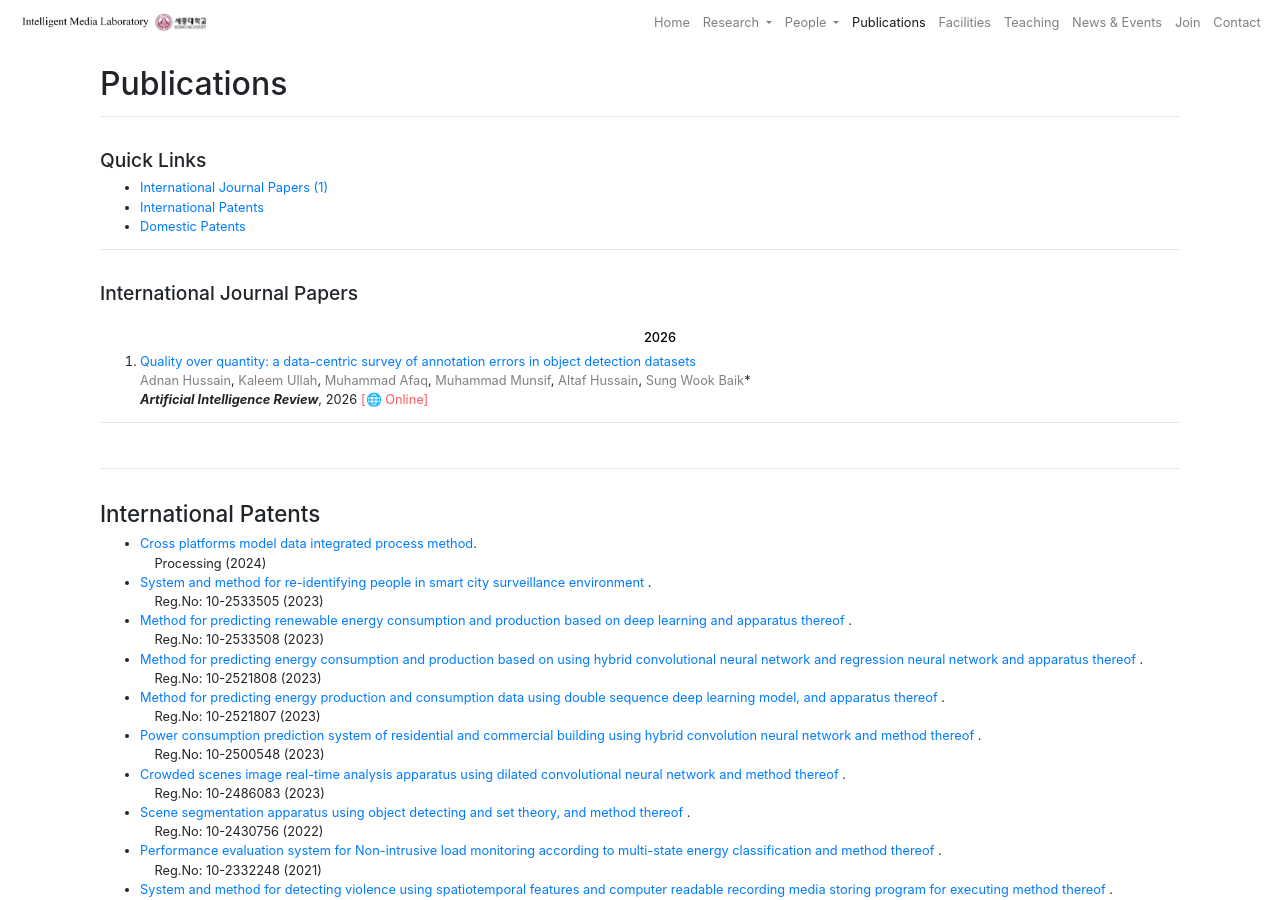
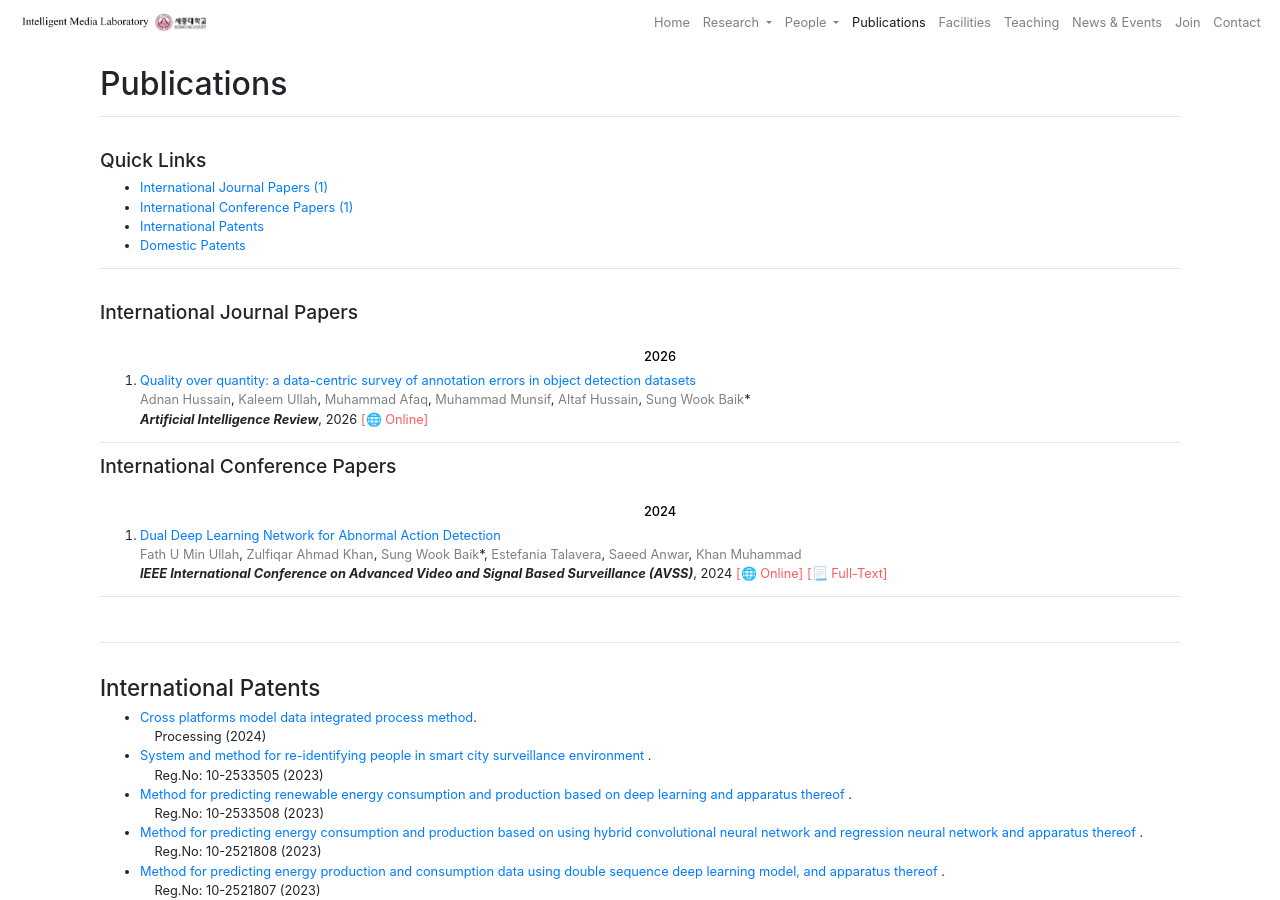
Before and after one commit to imlab3797/imlab3797.github.io, a Jekyll site: the page built from publications/index.html, in a window 1280 px wide and 900 px high. Built offline with Jekyll 4.4.1, drawn with Linux system fonts in a browser that asks for light colours; some of the changed lines change nothing that is shown.

Commit message:
updated conference paper

```diff
--- /dev/null
+++ b/_publications/2024-abnormal-action.md
@@ -0,0 +1,36 @@
+---
+type: "Conference Paper"
+layout: publication
+group: publications
+
+title: "Dual Deep Learning Network for Abnormal Action Detection"
+
+authors:
+  - name: "Fath U Min Ullah"
+  - name: "Zulfiqar Ahmad Khan"
+  - name: "Sung Wook Baik"
+    corresponding: true
+  - name: "Estefania Talavera"
+  - name: "Saeed Anwar"
+  - name: "Khan Muhammad"
+
+domestic_or_international: "International"
+
+pub:
+  - name: "IEEE International Conference on Advanced Video and Signal Based Surveillance (AVSS)"
+    doi: "10.1109/AVSS61716.2024.10672568"
+    year: "2024"
+    state: "published"
+    pdf: "https://ieeexplore.ieee.org/stamp/stamp.jsp?arnumber=10672568"
+
+pub_date: "2024-07-01"
+
+image: "/static/pub/2024-abnormal-action.png"
+
+abstract: >
+  Neural networks have demonstrated remarkable effectiveness in solving distinct real-world vision problems pertaining to activity recognition and violence detection in surveillance scenarios. The broad reliance on practicing a single network for spatial and motion information collection has made them less effective for long-term dependency analysis in video snippets. Our work solves this issue through a multi-network fusion strategy suitable for real-world surveillance. Initially, the spatial information is accessed from a compound coefficient strategy inspired by a robust convolutional neural network (ConvNet). Next, the pyramidal convolutional features from two consecutive frames are obtained through LiteFlowNet. The output from both the networks (ConvNet and LiteFlowNet) is separately passed into a deep-gated recurrent unit (GRU) assembled with skip connections. The outputs obtained from each GRU are fused and further propagated to the dense layer for final decision. The results on the datasets and ablation study confirm our method’s efficiency, outperforming the state-of-the-art methods.
+
+links:
+  - name: "IEEE Xplore"
+    url: "https://ieeexplore.ieee.org/document/10672568"
+---
--- a/publications/index.html
+++ b/publications/index.html
@@ -1,5 +1,5 @@
 ---
-title: Publications from the MIC Lab
+title: Publications from the IMlab
 layout: default
 group: publications
 ---
```
Also changed, not shown: static/pub/2024-abnormal-action.png (added).
